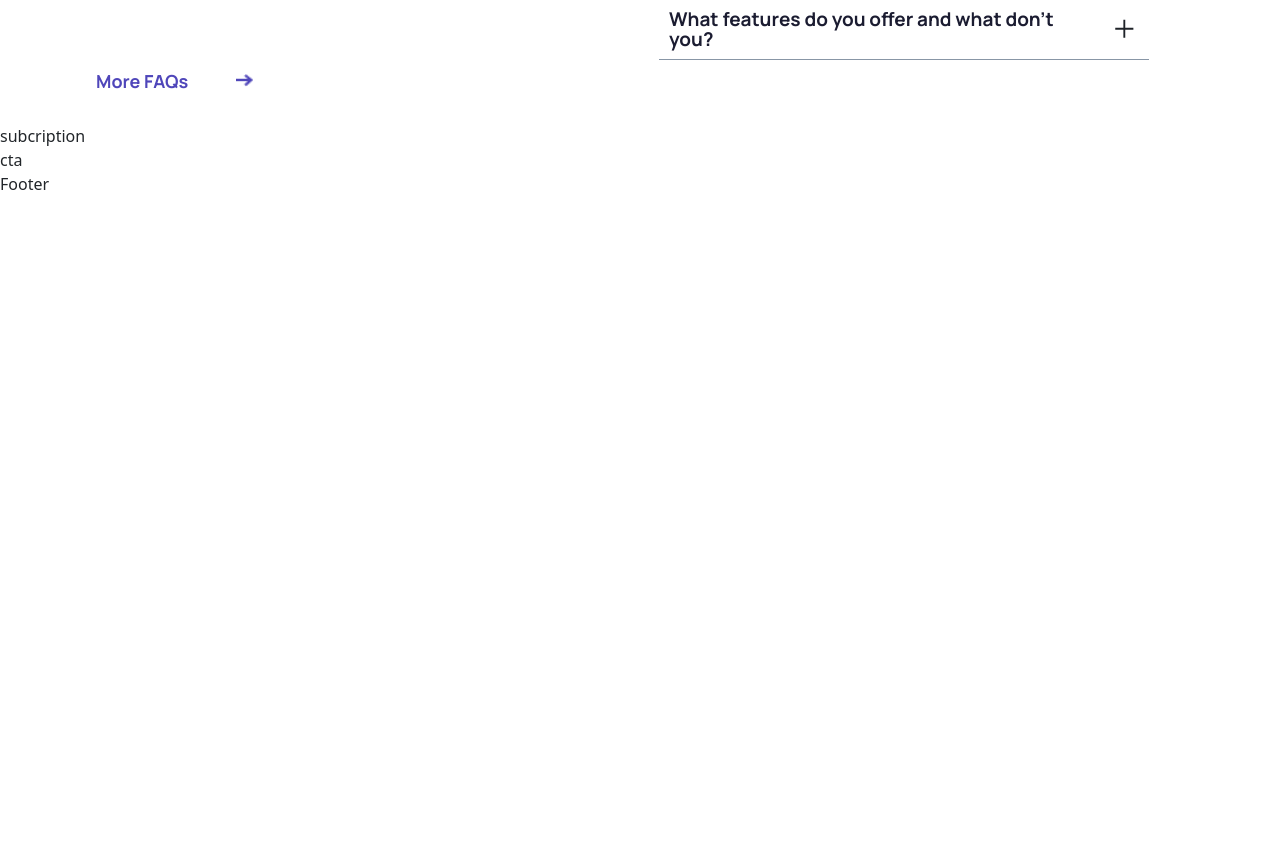
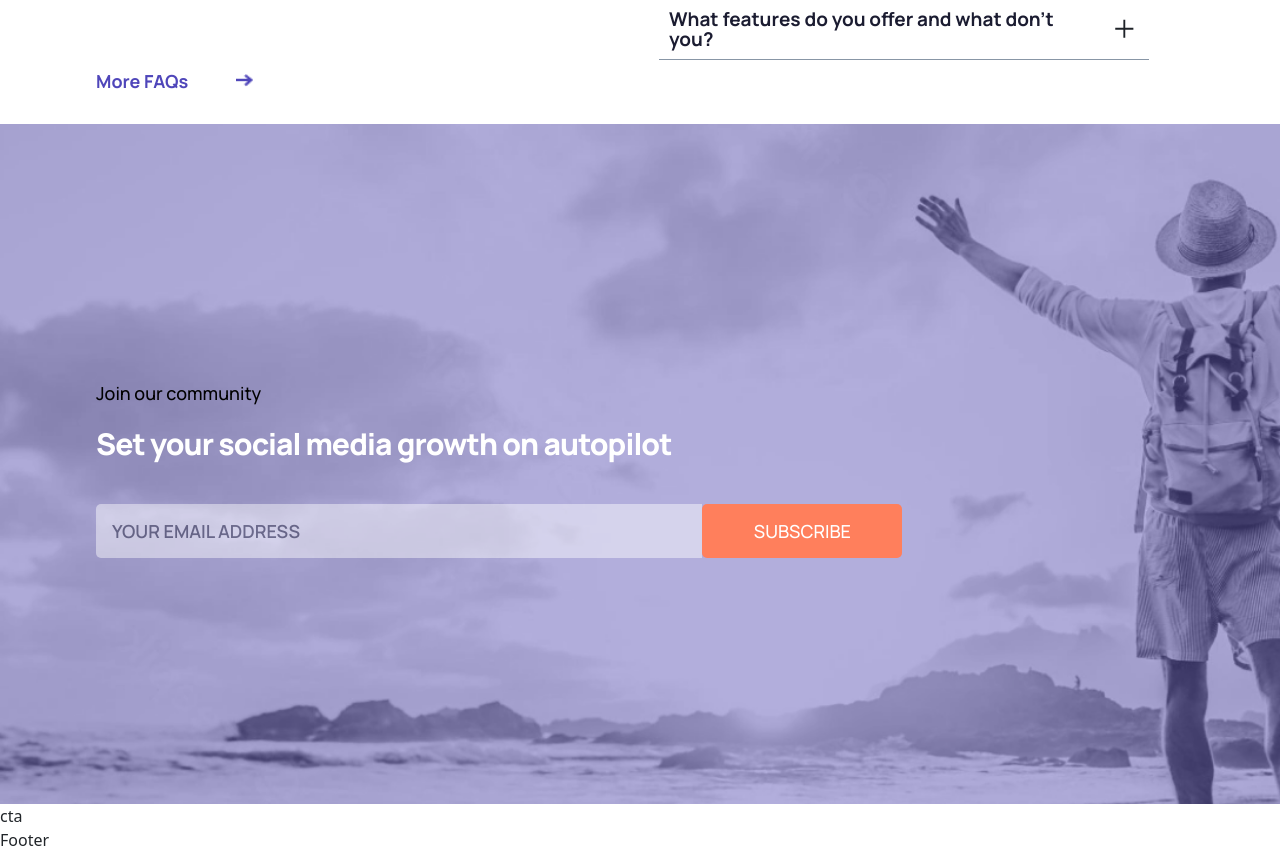
Before and after one commit to jam-jam200/sass-landing-page, a React (Vite) app: page / in a window 1280 px wide. Shown: the part 3986-4838 px from the top of the page. Before the commit the page ends 4182 px from the top, so only its background shows below. Built offline with nearby package versions, Linux system fonts and the light colour scheme.

Commit message:
subscription section in progress

```diff
--- a/src/components/Subscription/Subscription.jsx
+++ b/src/components/Subscription/Subscription.jsx
@@ -2,7 +2,19 @@ import React from "react";
 import "./Subscription.scss";
 
 const Subscription = () => {
-  return <div>subcription</div>;
+  return (
+    <div className="arshakir__subscribe section__padding" id="products">
+      <div className="arshakir__subscribe-content">
+        <p className="heading__text">Join our community</p>
+        <h3>Set your social media growth on autopilot</h3>
+
+        <div className="arshakir__subscribe-content__input">
+          <input type="email" placeholder="Your Email Address" />
+          <button type="button">Subscribe</button>
+        </div>
+      </div>
+    </div>
+  );
 };
 
 export default Subscription;
--- a/src/components/Subscription/Subscription.scss
+++ b/src/components/Subscription/Subscription.scss
@@ -0,0 +1,150 @@
+.arshakir__subscribe {
+  display: flex;
+  flex-direction: row;
+  padding-top: 0 !important;
+  padding-bottom: 0 !important;
+  margin-bottom: 0 !important;
+
+  background-image: url(../../assets/subscribeImg.png);
+  background-repeat: no-repeat;
+  background-size: cover;
+  height: 680px;
+
+  @media screen and (max-width: 1050px) {
+    flex-direction: column;
+    background-size: cover;
+    height: 500px;
+  }
+}
+
+.arshakir__subscribe-content {
+  flex: 0.8;
+  display: flex;
+  justify-content: center;
+  align-items: flex-start;
+  flex-direction: column;
+  margin-right: 5rem;
+
+  h3 {
+    font-family: var(--font-family);
+    font-weight: 800;
+    font-size: 30px;
+    line-height: 40px;
+    letter-spacing: -0.03em;
+    color: #fff;
+
+    @media screen and (max-width: 650px) {
+      font-size: 48px;
+      line-height: 60px;
+    }
+
+    @media screen and (max-width: 490px) {
+      font-size: 36px;
+      line-height: 48px;
+    }
+  }
+
+  p {
+    font-family: var(--font-family);
+    font-weight: 500;
+    font-size: 18px;
+    line-height: 29px;
+    color: var(--color-text);
+    margin-top: 1.5rem;
+
+    @media screen and (max-width: 650px) {
+      font-size: 16px;
+      line-height: 24px;
+    }
+
+    @media screen and (max-width: 490px) {
+      font-size: 14px;
+      line-height: 24px;
+    }
+  }
+
+  .arshakir__subscribe-content__input {
+    width: 100%;
+    margin: 2rem 0 1rem;
+    display: flex;
+    flex-direction: row;
+
+    input {
+      flex: 2;
+      width: 100%;
+      min-height: 50px;
+      font-family: var(--font-family);
+      font-weight: 500;
+      font-size: 18px;
+      line-height: 28px;
+      background: #ffffff;
+      border: none;
+      outline: none;
+      opacity: 0.45;
+      padding: 0 1rem;
+      outline: none;
+      color: #fff;
+
+      border-top-left-radius: 5px;
+      border-bottom-left-radius: 5px;
+
+      &::placeholder {
+        text-transform: uppercase;
+        color: #1b1c31;
+        font-weight: 600;
+      }
+    }
+
+    button {
+      display: flex;
+      justify-content: center;
+      align-items: center;
+      text-align: center;
+      width: 200px;
+      text-transform: uppercase;
+      font-family: var(--font-family);
+      font-weight: 500;
+      font-size: 18px;
+      line-height: 28px;
+      text-align: center;
+      background: #ff7f5c;
+      border: none;
+      outline: none;
+      padding: 0.8rem 1.5rem;
+      color: #fff;
+      cursor: pointer;
+      outline: none;
+      border-radius: 5px;
+      border-top-right-radius: 5px;
+      border-bottom-right-radius: 5px;
+
+      @media screen and (max-width: 650px) {
+        font-size: 16px;
+        line-height: 24px;
+        flex: 0.6;
+      }
+
+      @media screen and (max-width: 490px) {
+        font-size: 12px;
+        line-height: 16px;
+        flex: 0.6;
+      }
+    }
+  }
+
+  @media screen and (max-width: 1050px) {
+    margin: 0 0 3rem;
+  }
+}
+
+.arshakir__subscribe-image {
+  flex: 1;
+  display: flex;
+  justify-content: center;
+  align-items: center;
+
+  img {
+    width: 100%;
+    height: 100%;
+  }
+}
```
